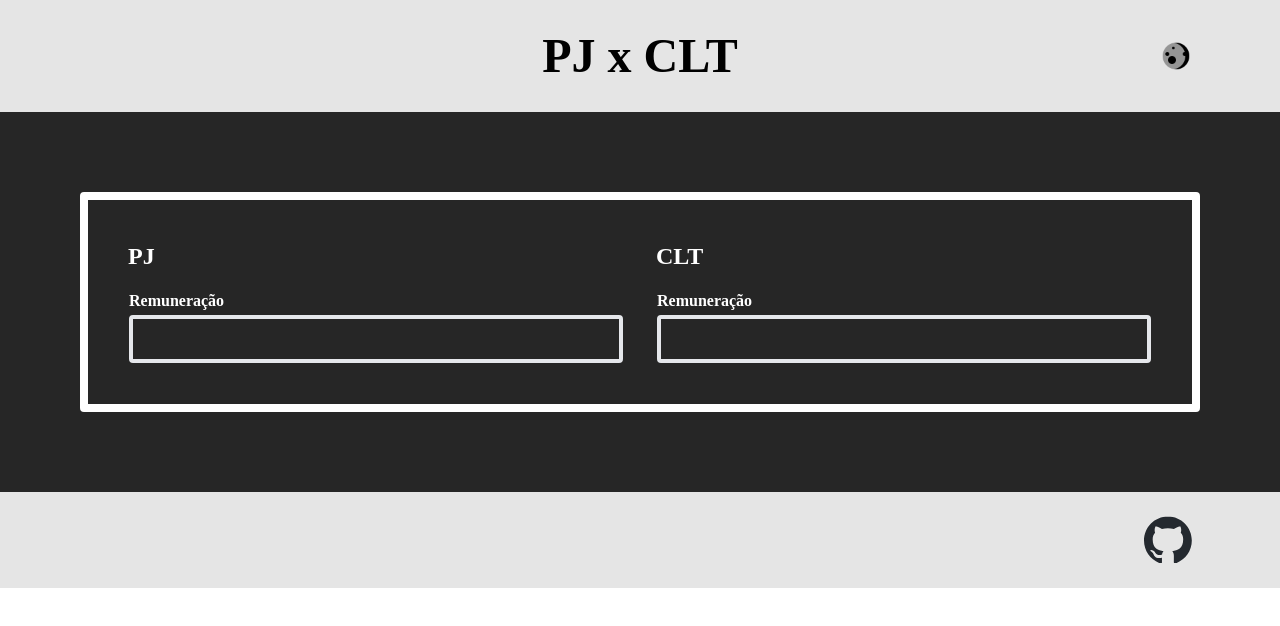
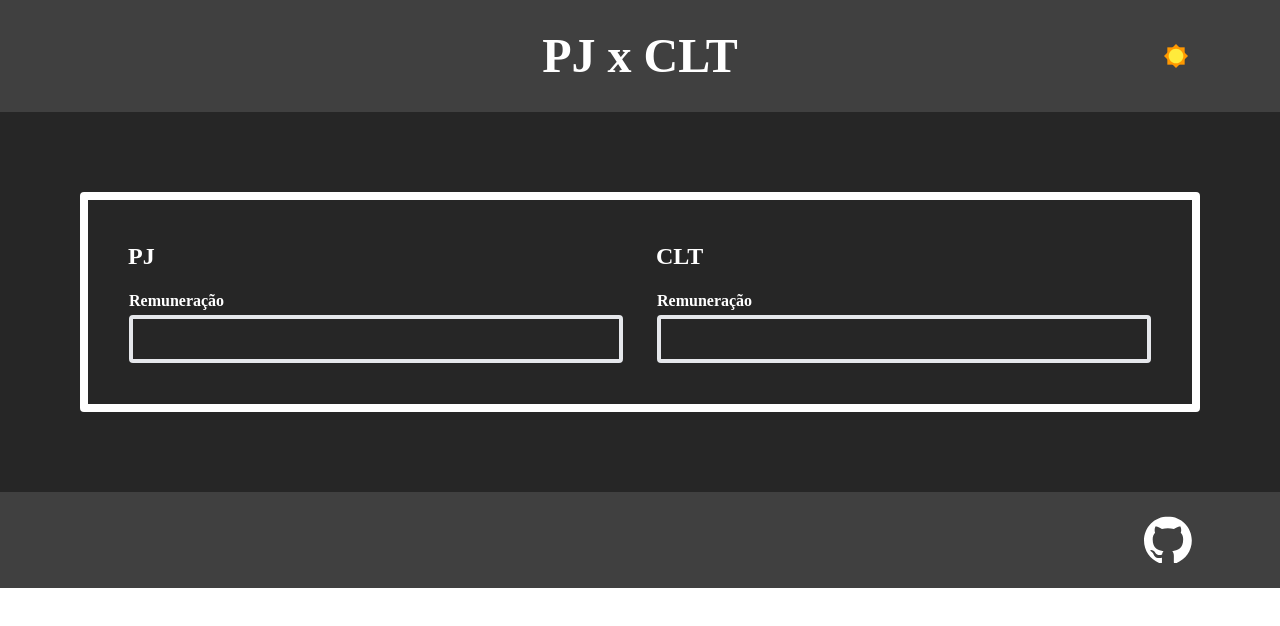
Before and after one commit to erickrodrig/pjxclt, a React (Vite) app: page / in a window 1280 px wide. Shown: the top 626 px of the page. Built offline with nearby package versions, Linux system fonts and the light colour scheme; a web font is replaced by a local one.

Commit message:
persist dark mode on localStorage

```diff
--- a/src/contexts/DarkModeContext.tsx
+++ b/src/contexts/DarkModeContext.tsx
@@ -18,7 +18,7 @@ const getInitialMode = () => {
   } catch (error) {
     console.error("Error accessing or parsing web storage:", error);
   }
-  return storedPreference !== null ? JSON.parse(storedPreference) : false;
+  return storedPreference !== null ? JSON.parse(storedPreference) : true;
 }
 
 export const DarkModeProvider = ({ children }: DarkModeProviderProps) => {
@@ -29,6 +29,12 @@ export const DarkModeProvider = ({ children }: DarkModeProviderProps) => {
       document.documentElement.classList.add('dark');
     } else {
       document.documentElement.classList.remove('dark');
+    }
+
+    try {
+      localStorage.setItem('darkMode', JSON.stringify(darkMode));
+    } catch (error) {
+      console.error("Error setting value in web storage:", error);
     }
   }, [darkMode]);
 
```
